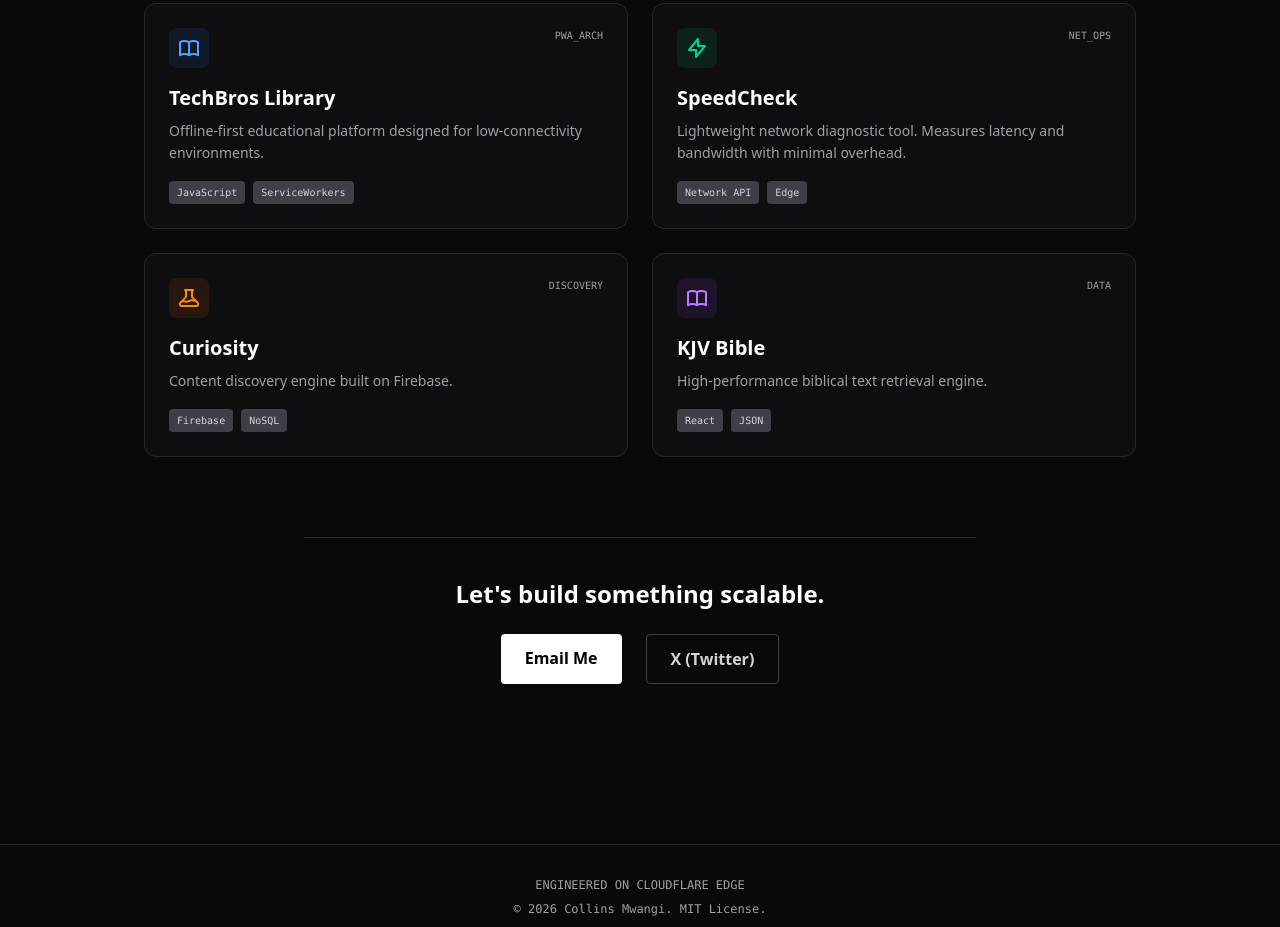
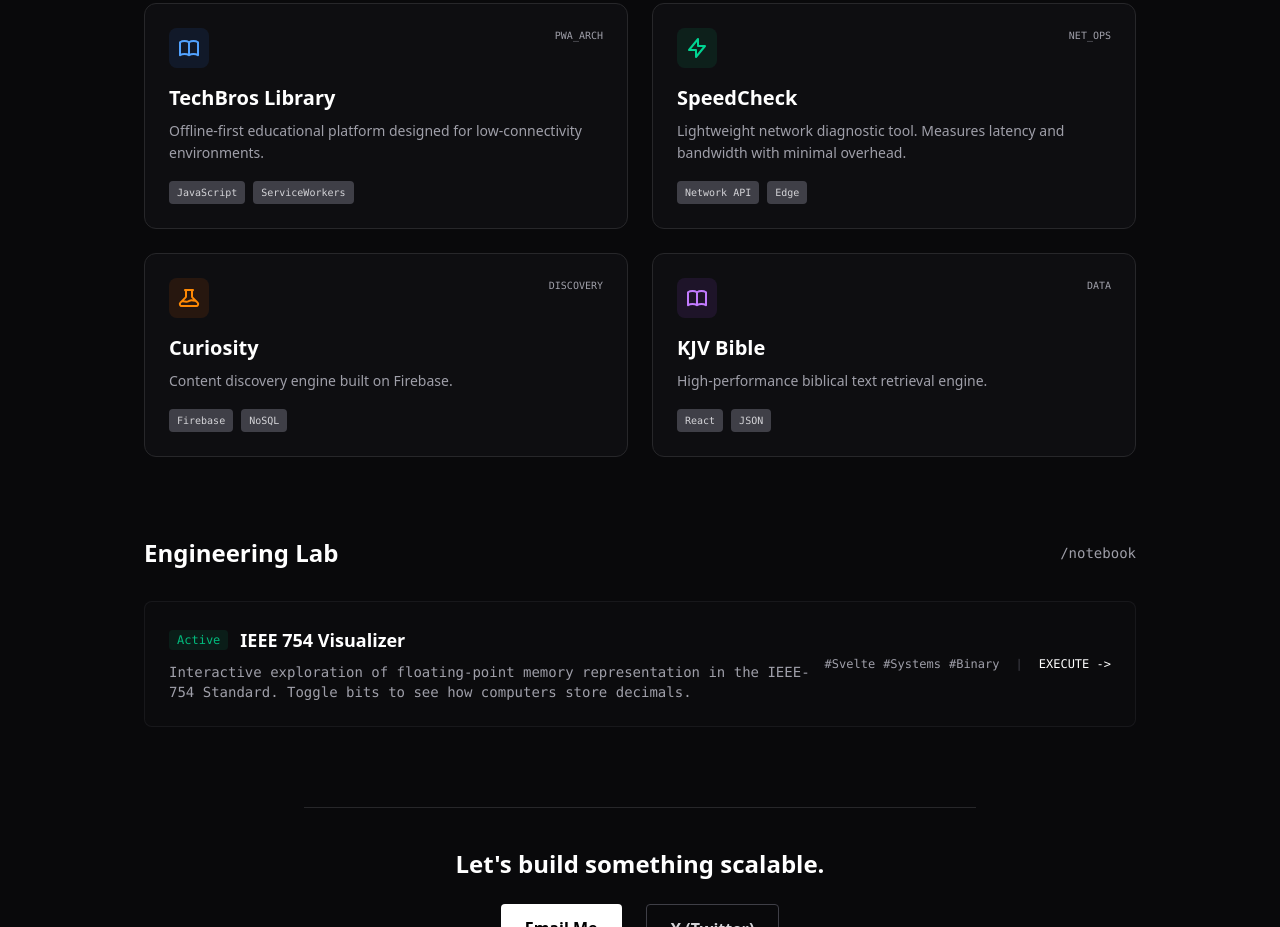
Before and after one commit to ny-collins/ny-collins, an Astro site in the folder portfolio/: page / in a window 1280 px wide. Shown: the part 697-1624 px from the top of the page. Built offline with nearby package versions, Linux system fonts and the light colour scheme; Astro itself is replaced by a stand-in of ours.

Commit message:
Fixed Accessibility issues on new 'Engineering' section

```diff
--- /dev/null
+++ b/portfolio/src/data/experiments.ts
@@ -0,0 +1,10 @@
+// src/data/experiments.ts
+export const experiments = [
+    {
+        title: "IEEE 754 Visualizer",
+        url: "/notebook/ieee-754",
+        desc: "Interactive exploration of floating-point memory representation in the IEEE-754 Standard. Toggle bits to see how computers store decimals.",
+        tags: ["Svelte", "Systems", "Binary"],
+        date: "2026-02-10"
+    }
+];
--- a/portfolio/src/pages/index.astro
+++ b/portfolio/src/pages/index.astro
@@ -1,6 +1,8 @@
 ---
+// src/pages/index.astro
 import TerminalLayout from '../layouts/TerminalLayout.astro';
 import { projects } from '../data/projects';
+import { experiments } from '../data/experiments';
 ---
 
 <TerminalLayout title="Overview">
@@ -51,7 +53,6 @@
     </div>
 
     <div class="grid grid-cols-1 md:grid-cols-2 gap-6">
-
       {projects.map(project => (
         <a
           href={project.url}
@@ -79,7 +80,40 @@
           </div>
         </a>
       ))}
+    </div>
+  </section>
 
+  <section class="mb-20">
+    <div class="flex items-center justify-between mb-8">
+      <h2 class="text-2xl font-bold text-white">Engineering Lab</h2>
+      <span class="text-sm font-mono text-zinc-400">/notebook</span>
+    </div>
+
+    <div class="grid gap-4">
+      {experiments.map(exp => (
+        <a
+          href={exp.url}
+          class="flex flex-col md:flex-row md:items-center justify-between p-6 bg-zinc-900/20 border border-zinc-800/50 hover:border-zinc-600 rounded-lg group transition-all hover:bg-zinc-900/40 focus:outline-none focus:ring-2 focus:ring-emerald-500"
+        >
+          <div class="flex-1">
+            <div class="flex items-center gap-3 mb-2">
+              <span class="font-mono text-xs text-emerald-500 bg-emerald-500/10 px-2 py-0.5 rounded">Active</span>
+              <h3 class="text-lg font-bold text-white group-hover:text-emerald-400 transition-colors">{exp.title}</h3>
+            </div>
+            <p class="text-sm text-zinc-400 font-mono">{exp.desc}</p>
+          </div>
+
+          <div class="mt-4 md:mt-0 flex items-center gap-4 text-xs font-mono text-zinc-400">
+            <div class="flex gap-2">
+              {exp.tags.map(tag => (
+                <span>#{tag}</span>
+              ))}
+            </div>
+            <span class="hidden md:inline text-zinc-700">|</span>
+            <span class="group-hover:translate-x-1 transition-transform text-white">EXECUTE -></span>
+          </div>
+        </a>
+      ))}
     </div>
   </section>
 
```
